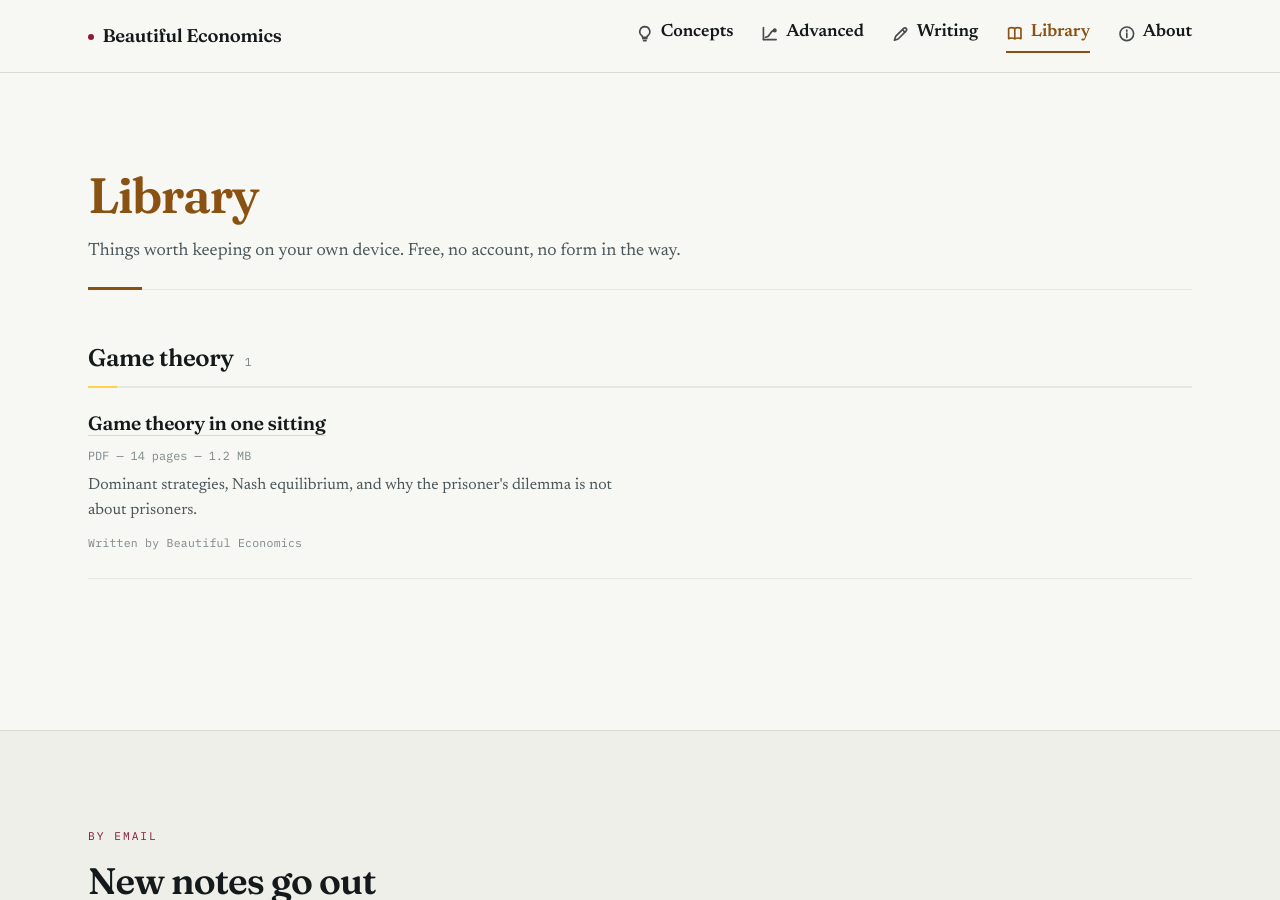
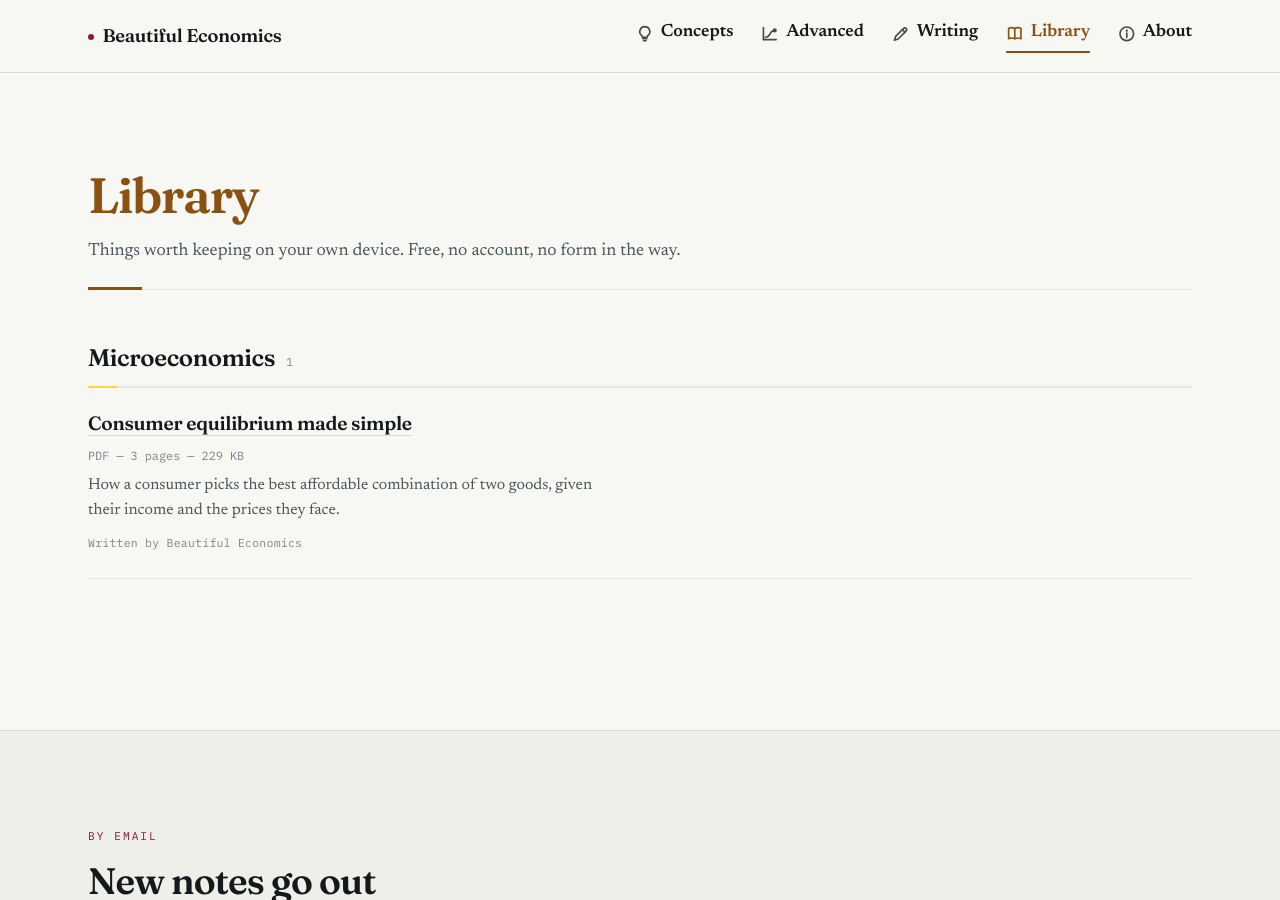
Before and after one commit to BeautifulEconomics/beautifuleconomics.github.io, a Jekyll site: the page built from library.html, in a window 1280 px wide and 900 px high. Built offline with Jekyll 4.4.1, drawn with Linux system fonts in a browser that asks for light colours.

Commit message:
Point the Library entry at the consumer equilibrium guide

```diff
--- a/_data/library.yml
+++ b/_data/library.yml
@@ -31,10 +31,10 @@
 #   - out-of-copyright works (Smith, Ricardo)  -> yes
 #   - a scanned or downloaded textbook         -> NO
 # ---------------------------------------------------------------
-- title: "Game theory in one sitting"
-  category: "Game theory"
-  file: /assets/library/game-theory-in-one-sitting.pdf
-  pages: 14
-  size: "1.2 MB"
-  note: "Dominant strategies, Nash equilibrium, and why the prisoner's dilemma is not about prisoners."
+- title: "Consumer equilibrium made simple"
+  category: "Microeconomics"
+  file: /assets/library/consumer_equilibrium_made_simple_beautiful_economics.pdf
+  pages: 3
+  size: "229 KB"
+  note: "How a consumer picks the best affordable combination of two goods, given their income and the prices they face."
   credit: "Written by Beautiful Economics"
```
Also changed, not shown: scripts/_applyQ.py (deleted, +0 -16 lines), scripts/_dQ.txt (deleted, +0 -1 lines), .github/workflows/deploy-r28.yml (deleted).
